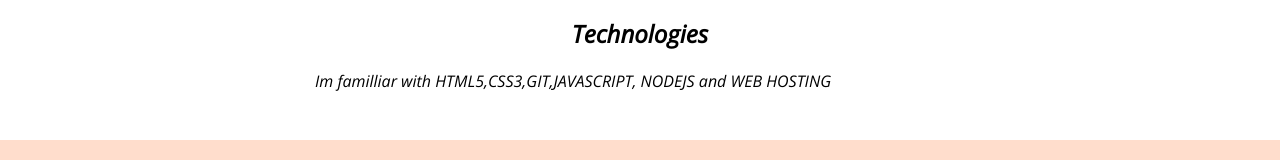
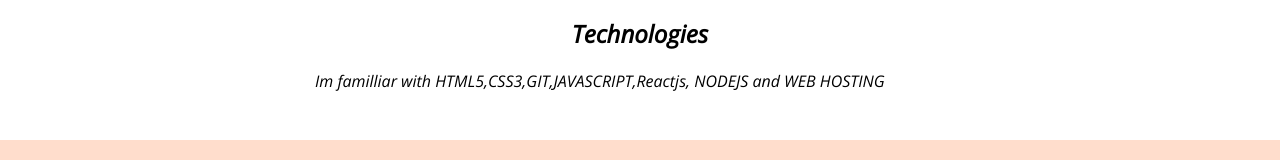
Before and after one commit to GarvG/LESSON-3-, a plain HTML site: page index.html in a window 1280 px wide. Shown: the part 637-797 px from the top of the page. Drawn offline with nearby package versions, Linux system fonts and the light colour scheme.

Commit message:
Update index.html
cleared mistake

```diff
--- a/index.html
+++ b/index.html
@@ -63,7 +63,7 @@
     <section class="section">
         <div class="container container-center ">
             <h1>Technologies</h1>
-            <P>Im familliar with HTML5,CSS3,GIT,JAVASCRIPT, NODEJS and WEB HOSTING</P>
+            <P>Im familliar with HTML5,CSS3,GIT,JAVASCRIPT,Reactjs, NODEJS and WEB HOSTING</P>
         </div>
 
     </section>
```
